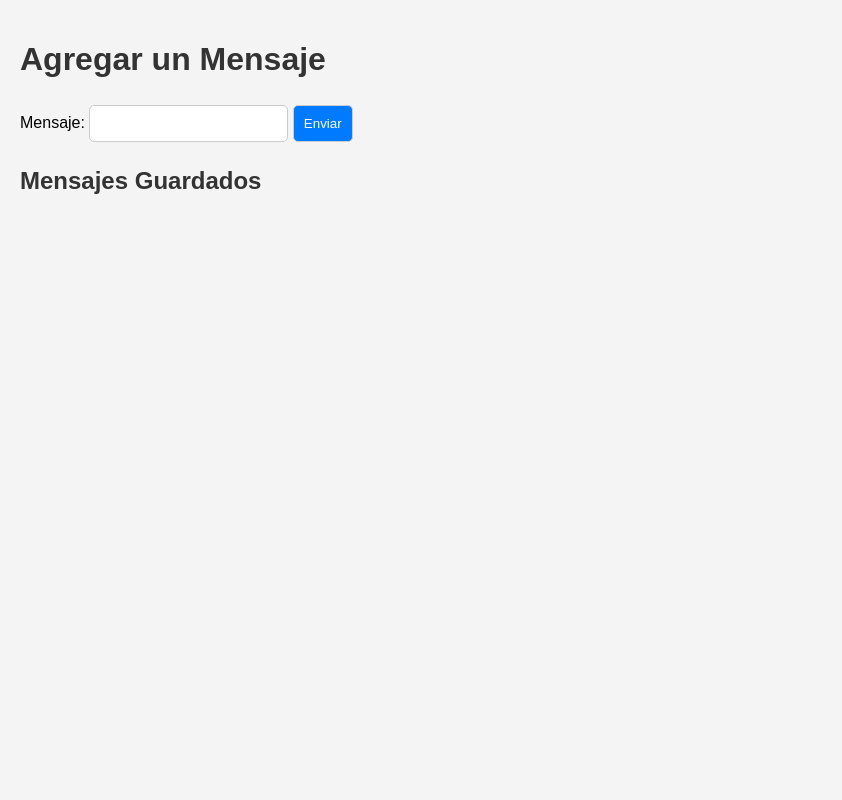
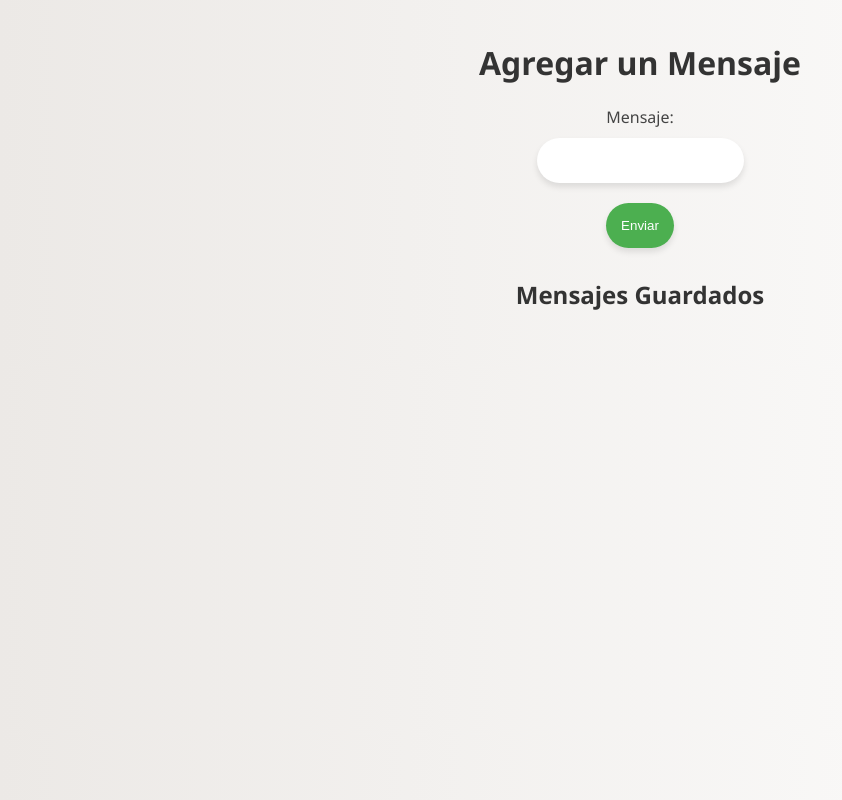
Before and after one commit to fera1991/AzureDevOps, a plain HTML site: page frontend/index.html in a window 1280 px wide. Shown: the whole page, without its empty margins (0-842 px from the left). Drawn offline with Linux system fonts and the light colour scheme; no server answers.

Commit message:
Test: Change style to test the pipeline

```diff
--- a/frontend/index.html
+++ b/frontend/index.html
@@ -3,7 +3,7 @@
 <head>
   <meta charset="UTF-8">
   <meta name="viewport" content="width=device-width, initial-scale=1.0">
-  <link rel="stylesheet"  href="styles-minimal.css">
+  <link rel="stylesheet"  href="styles-modern.css">
   <title>Frontend - Agregar Mensaje</title>
 </head>
 <body>
```
